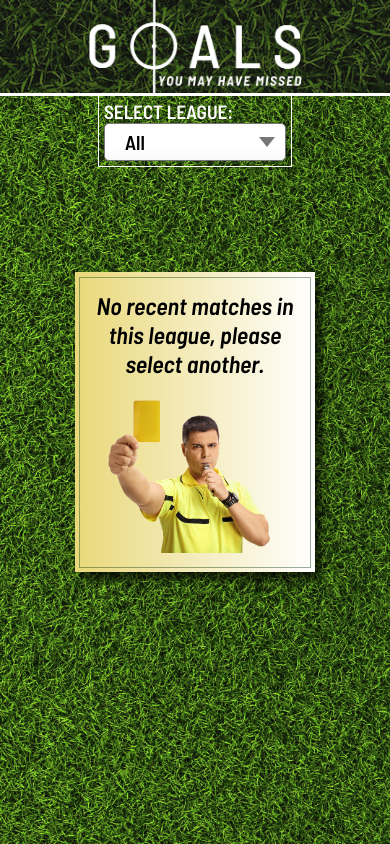
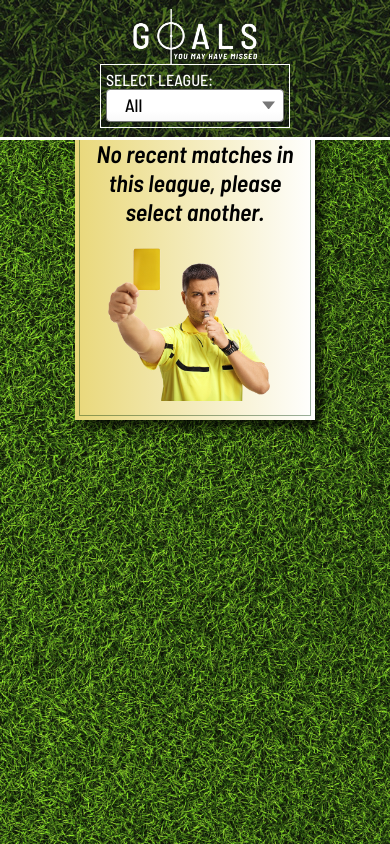
Before and after one commit to bryanparmelee/goals-i-might-have-missed, a React (Create React App) app: page / in a window 390 px wide. Built offline with nearby package versions, Linux system fonts and the light colour scheme; no server answers.

Commit message:
Add mobile styling, adjust header styling

```diff
--- a/src/App.css
+++ b/src/App.css
@@ -23,7 +23,6 @@ body {
   display: flex;
   flex-direction: column;
   align-items: center;
-  justify-content: center;
   background-image: url(./assets/grass-bg.jpg);
   background-size: contain;
   background-attachment: fixed;
--- a/src/components/header/header.styles.css
+++ b/src/components/header/header.styles.css
@@ -5,7 +5,7 @@
     position: fixed;
     top: 0;
     left: 0;
-    z-index: 999;
+    z-index: 900;
     background-image: linear-gradient(
       to bottom,
       rgba(23, 23, 23, 0.6),
@@ -49,7 +49,7 @@
     border: 1px solid var(--select-border);
     border-radius: 0.25em;
     padding: 0.25em 0.5em;
-    font-size: 1.25rem;
+    font-size: 12 px;
     cursor: pointer;
     line-height: 1.1;
     background-color: #fff;
@@ -64,7 +64,7 @@
     content: "";
     width: 0.8em;
     height: 0.5em;
-    background-color: var(--select-arrow);
+    background-color: #777;
     clip-path: polygon(100% 0%, 0 0%, 50% 100%);
     justify-self: end;
   }
@@ -90,23 +90,30 @@
       border-radius: 20px;
       padding: 2px 10px;
       font-family: 'Barlow Semi Condensed', sans-serif;
-      font-weight: 600;
+      font-weight: 500;
+      font-size: 18px;
   }
 
 
   #select-label {
     color: white;
-    font-size: 1.2rem;
-    font-weight: 600;
+    font-size: 1 rem;
+    font-weight: 500;
   }
 
   @media screen and (max-width: 480px) {
     .logo {
       flex-direction: column;
+      height: 140px;
+      justify-content: center;
     }
 
-      .matches {
-        margin-top: 30vh;
-      }
+    .logo img {
+      width: 140px;
+    }
 
+    .matches {
+      margin-top: 30vh;
     }
+
+}
--- a/src/components/match-list/match-list.styles.css
+++ b/src/components/match-list/match-list.styles.css
@@ -15,3 +15,9 @@
     grid-template-columns: repeat(1, 1fr);
   }
 }
+
+@media screen and (max-width: 480px) {
+  .match-list {
+    margin-top: 130px;
+  }
+}
--- a/src/components/match/match.styles.css
+++ b/src/components/match/match.styles.css
@@ -34,7 +34,8 @@ h4 {
 }
 
 .no-match {
-    cursor: auto;
+  margin-top: 120px;
+  cursor: auto;
 }
 
 .yellow-card {
--- a/src/components/video/video.styles.css
+++ b/src/components/video/video.styles.css
@@ -2,10 +2,10 @@
     position: fixed;
     top: 0;
     left: 0;
-    background-color: rgba(31, 54, 9, 0.9);
+    background-color: rgba(9, 19, 1, 0.9);
     width: 100%;
     height: 100%;
-    z-index: 500;
+    z-index: 1000;
   }
 
   .modal-content {
```
